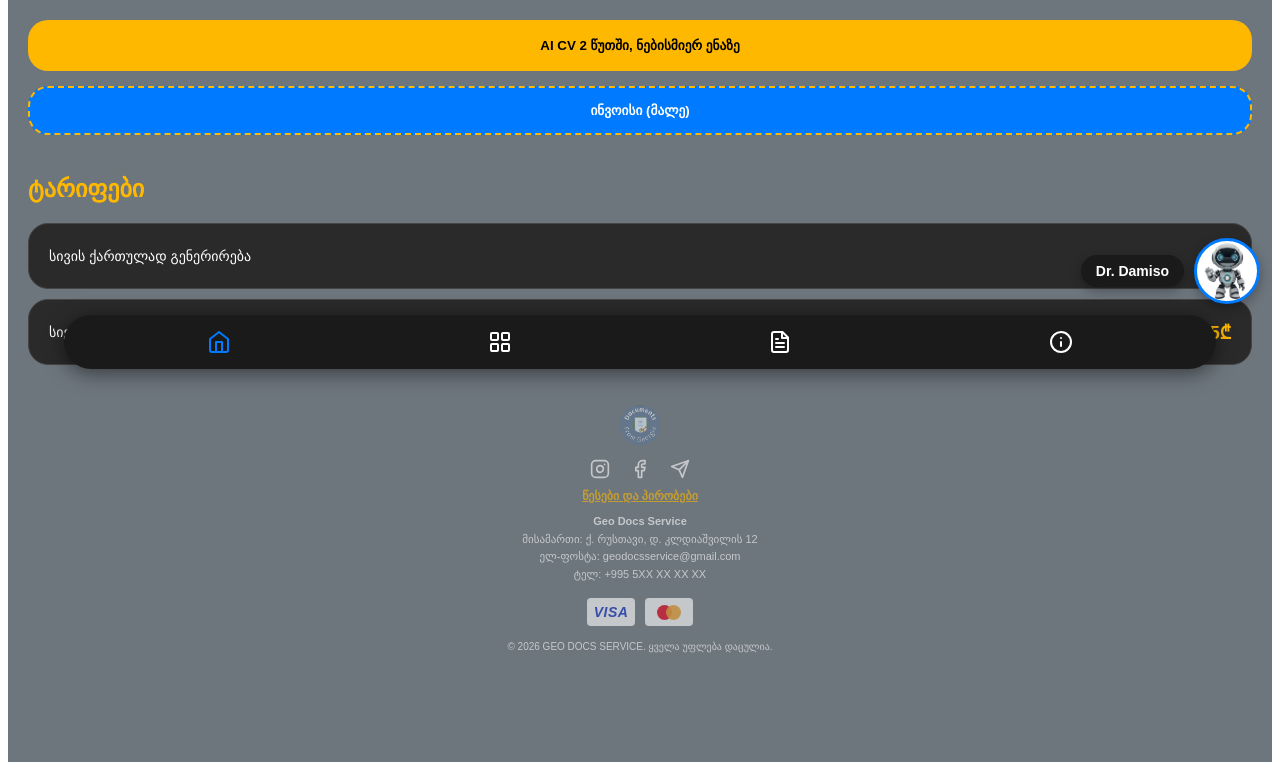
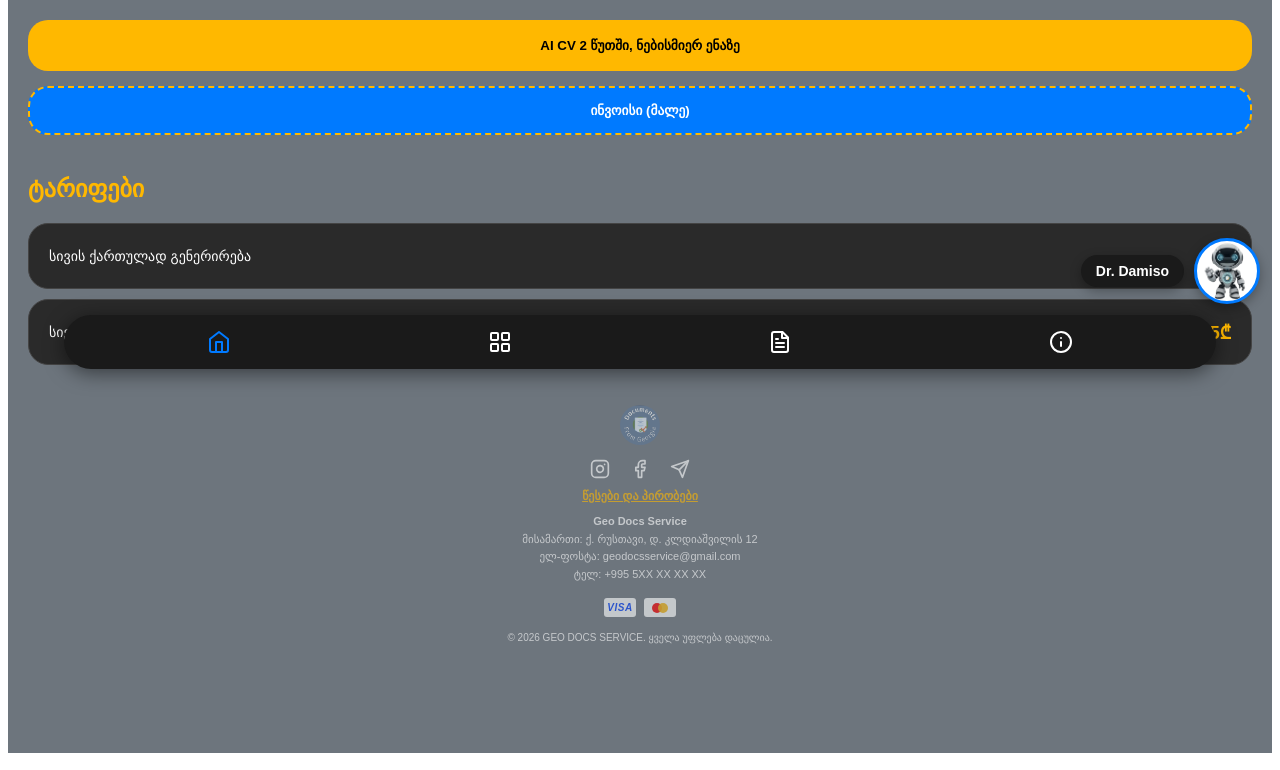
Before and after one commit to geodocsservice-lab/geodocsservice, a React (Create React App) app: page / in a window 1280 px wide. Shown: the part 416-1186 px from the top of the page. Built offline with nearby package versions, Linux system fonts and the light colour scheme.

Commit message:
Fix newline character in fullPrompt and adjust styles

```diff
--- a/src/App.js
+++ b/src/App.js
@@ -72,7 +72,7 @@ export default function GeoDocsApp() {
     - გადახდა, გაუქმება და თანხის დაბრუნება: ციფრული პროდუქტის სპეციფიკიდან გამომდინარე, საფასურის გადახდის და დოკუმენტის ავტომატური გენერირების შემდეგ, თანხა უკან არ ბრუნდება. შეკვეთის გაუქმება შესაძლებელია მხოლოდ საფასურის გადახდის პროცესის დასრულებამდე.`;
 
     const userPrompt = `მომხმარებლის კითხვა: ${input}`;
-    const fullPrompt = systemPrompt + "\\n\\n" + userPrompt;
+    const fullPrompt = systemPrompt + "\n\n" + userPrompt;
 
     try {
       const response = await fetch('/api/chat', {
@@ -279,7 +279,7 @@ export default function GeoDocsApp() {
             <p style={{ fontWeight: 'bold', marginBottom: '15px' }}>{t.termsContent}</p>
             <ul style={{ paddingLeft: '20px', lineHeight: '1.8' }}>
               <li><b style={{ color: '#FFB800' }}>{lang === 'GE' ? 'ტარიფები:' : lang === 'EN' ? 'Pricing:' : 'Тарифы:'}</b> {lang === 'GE' ? 'CV ქართულად - 10₾, უცხო ენაზე - 15₾.' : lang === 'EN' ? 'CV in Georgian - 10₾, Foreign language - 15₾.' : 'Резюме на грузинском - 10₾, на иностранном - 15₾.'}</li>
-              <li><b style={{ color: '#FFB800' }}>{lang === 'GE' ? 'მონაცემთა დაცვა:' : lang === 'EN' ? 'Data Protection:' : 'Защита данных:'}</b> {lang === 'GE' ? 'ყველა პერსონალური მონაცემი ავტომატურად იშლება ბაზიდან საბუთის დამზადებიდან 5 წუთის შემდეგ.' : lang === 'EN' ? 'All personal data is automatically deleted from the database 5 minutes after document preparation.' : 'Все личные данные автоматически удаляются из базы через 5 минут после подготовки документа.'}</li>
+              <li><b style={{ color: '#FFB800' }}>{lang === 'GE' ? 'მონაცემთა დაცვა:' : lang === 'EN' ? 'Data Protection:' : 'Защита данных:'}</b> {lang === 'GE' ? 'ყველა პერსონალური მონაცემი ავტომატურად იშლება ბაზიდან საბუთის დამზადებიდან 5 წუთის შემდეგ.' : lang === 'EN' ? 'All personal data is automatically deleted from the database 5 minutes after document preparation.' : 'Все личные данные automatically удаляются из базы через 5 минут после подготовки документа.'}</li>
               <li><b style={{ color: '#FFB800' }}>{lang === 'GE' ? 'მონაცემთა გამოყენება:' : lang === 'EN' ? 'Data Usage:' : 'Использование данных:'}</b> {lang === 'GE' ? 'თქვენგან მოწოდებული ინფორმაცია გამოყენებული იქნება ექსკლუზიურად მხოლოდ თქვენს მიერ შერჩეული დოკუმენტის მოსამზადებლად.' : lang === 'EN' ? 'The information provided by you will be used exclusively for preparing your selected document.' : 'Предоставленная вами информация будет использоваться исключительно для подготовки выбранного вами документа.'}</li>
               <li><b style={{ color: '#FFB800' }}>{lang === 'GE' ? 'მომსახურების უზრუნველყოფა:' : lang === 'EN' ? 'Service Provision:' : 'Обеспечение обслуживания:'}</b> {lang === 'GE' ? 'სისტემაში უსაფრთხოების მიზნით ინახება მხოლოდ შეკვეთის თარიღი, არჩეული ენა და თქვენი ელ-ფოსტა, რომლებიც ასევე წაიშლება ყოველ ღამის 12 საათზე.' : lang === 'EN' ? 'For security reasons, only the order date, chosen language, and your email are stored, which are also deleted every night at 12:00 AM.' : 'В целях безопасности сохраняются только дата заказа, выбранный язык и ваша электронная почта, которые также удаляются каждую ночь в 12 часов.'}</li>
               <li><b style={{ color: '#FFB800' }}>{lang === 'GE' ? 'ჩასწორება / განმეორებითი დოკუმენტი:' : lang === 'EN' ? 'Correction / Repeat Document:' : 'Исправление / Повторный документ:'}</b> {lang === 'GE' ? 'თუ დოკუმენტში შეცდომაა, გთხოვთ, კითხვარი შეავსოთ თავიდან. სისტემა ამოწმებს შენახულ სამ მონაცემს (თარიღი, ენა, ელ-ფოსტა). დამთხვევის შემთხვევაში, სისტემა ავტომატურად მოგცემთ კორექტირების საშუალებას და ახალი, ჩასწორებული დოკუმენტი სრულიად უფასოდ დაგიმზადდებათ.' : lang === 'EN' ? 'If there is an error in the document, please fill out the questionnaire again. The system checks the three stored data points (date, language, email). If they match, the system will automatically allow correction and a new, corrected document will be generated completely free of charge.' : 'Если в документе есть ошибка, пожалуйста, заполните анкету заново. Система проверяет три сохраненных параметра (дата, язык, email). При совпадении система автоматически разрешит корректировку и бесплатно создаст новый, исправленный документ.'}</li>
@@ -320,17 +320,18 @@ export default function GeoDocsApp() {
           </div>
 
           {/* გადახდის სისტემების CSS ლოგოები */}
-          <div style={{ display: 'flex', justifyContent: 'center', alignItems: 'center', gap: '10px', marginBottom: '15px' }}>
+          <div style={{ display: 'flex', justifyContent: 'center', alignItems: 'center', gap: '8px', marginBottom: '15px' }}>
             {/* VISA */}
-            <div style={{ width: '48px', height: '28px', backgroundColor: '#fff', borderRadius: '4px', display: 'flex', justifyContent: 'center', alignItems: 'center', fontWeight: '900', color: '#1434CB', fontSize: '14px', fontStyle: 'italic', letterSpacing: '0.5px' }}>
+            <div style={{ width: '32px', height: '19px', backgroundColor: '#fff', borderRadius: '3px', display: 'flex', justifyContent: 'center', alignItems: 'center', fontWeight: '900', color: '#0040FF', fontSize: '10px', fontStyle: 'italic', letterSpacing: '0.5px' }}>
               VISA
             </div>
             {/* Mastercard */}
-            <div style={{ width: '48px', height: '28px', backgroundColor: '#fff', borderRadius: '4px', display: 'flex', justifyContent: 'center', alignItems: 'center' }}>
-              <span style={{ width: '15px', height: '15px', backgroundColor: '#EB001B', borderRadius: '50%', display: 'inline-block' }}></span>
-              <span style={{ width: '15px', height: '15px', backgroundColor: '#F79E1B', borderRadius: '50%', display: 'inline-block', marginLeft: '-6px', opacity: '0.9' }}></span>
+            <div style={{ width: '32px', height: '19px', backgroundColor: '#fff', borderRadius: '3px', display: 'flex', justifyContent: 'center', alignItems: 'center' }}>
+              <span style={{ width: '10px', height: '10px', backgroundColor: '#FF0000', borderRadius: '50%', display: 'inline-block' }}></span>
+              <span style={{ width: '10px', height: '10px', backgroundColor: '#FFB800', borderRadius: '50%', display: 'inline-block', marginLeft: '-4px', opacity: '0.9' }}></span>
             </div>
           </div>
+
           <p style={{ fontSize: '10px' }}>{t.rights}</p>
         </footer>
       </main>
```
